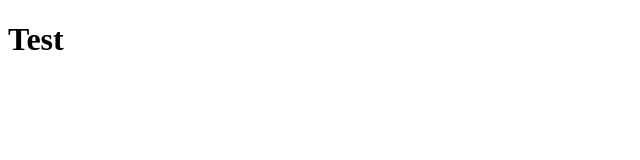
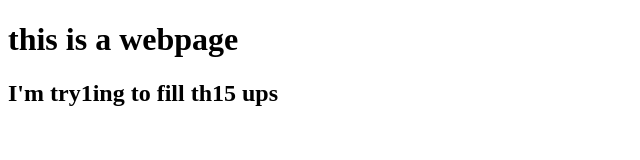
Before and after one commit to Seedname101/crash, a plain HTML site: page index.html in a window 1280 px wide. Shown: the whole page, without its empty margins (0-640 px from the left). Drawn offline with Linux system fonts and the light colour scheme.

Commit message:
Update index.html

```diff
--- a/index.html
+++ b/index.html
@@ -1,9 +1,11 @@
 <!DOCTYPE html>
+
 <html>
-  <head>
-    <title>Crash</title>
-  </head>
-  <body>
-    <h1>Test</h1>
-  </body>
+ <head>
+    <title>Template for Websites</title>
+</head>
+ <body>
+   <h1>this is a webpage</h1>
+   <h2>I'm try1ing to fill th15 ups</h2>
+ </body>
 </html>
```
